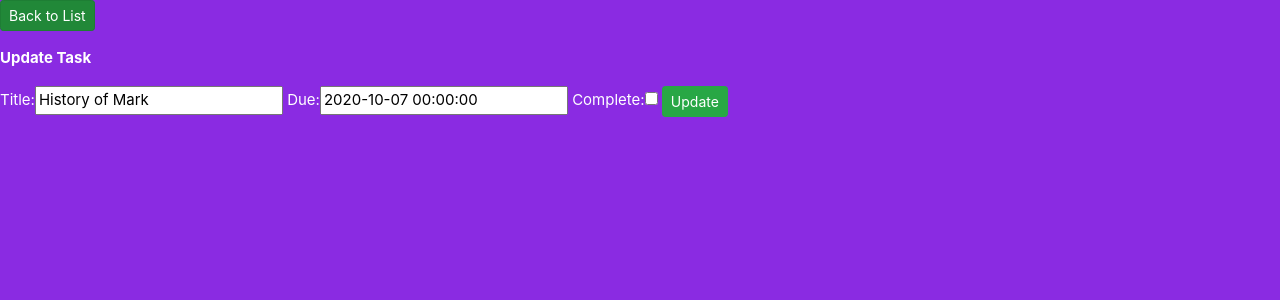
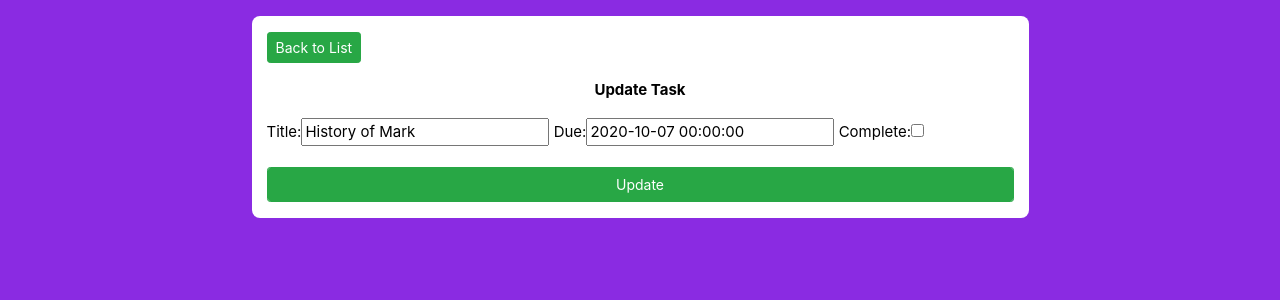
Before and after one commit to MarkChukwuebuka/Django-ToDo-App, a Django app: page /update_task/6/ in a window 1280 px wide. Shown: the top 300 px of the page. Run offline with Django 3.2, Linux system fonts and the light colour scheme; data comes from the database, SQL or seed files in the repository; both versions use the stored data as it was after the commit; some libraries are stand-ins or nearby versions.

Commit message:
updatee and delete pages

```diff
--- a/ToDo/forms.py
+++ b/ToDo/forms.py
@@ -12,7 +12,7 @@ class TaskForm(forms.ModelForm):
 
 
 class UpdateForm(forms.ModelForm):
-    title = forms.CharField(widget=forms.TextInput(attrs = {'placeholder' : 'Enter Task ...'}))
+    title = forms.CharField(widget=forms.TextInput(attrs = {'placeholder' : 'Enter Task ...'}) )
 
     class Meta:
         model = Task
--- a/ToDo/views.py
+++ b/ToDo/views.py
@@ -1,11 +1,13 @@
 from django.shortcuts import render, redirect
 from .models import *
 from .forms import *
+from django.utils import timezone
 
 # Create your views here.
 def listTask(request):
     queryset = Task.objects.order_by('complete', 'due')
     form = TaskForm()
+    current = timezone.now
     if request.method == 'POST':
         form = TaskForm(request.POST)
         if form.is_valid():
@@ -14,6 +16,7 @@ def listTask(request):
     context = {
         'tasks' : queryset,
         'form' : form,
+        'current' : current
     }
     return render(request, 'list_task.html', context)
 
--- a/static/main.css
+++ b/static/main.css
@@ -6,7 +6,7 @@ body {
 
 .item-row {
     background-color: green;
-    border-radius: 5px;
+    border-radius: 8px;
 }
 
 .ulli {
@@ -15,12 +15,34 @@ body {
     justify-content: space-between;
 }
 
+.inner-div{
+    background-color: white;
+    border-radius: 8px;
+    color: black;
+}
+
+hr {
+    border-color:#999966;
+}
+
 .due {
     background-color: crimson;
     border-radius: 3px;
     color: white;
 }
 
+.div-confirm{
+    width: 70%;
+    color: black;
+    background-color: white;
+    border-radius: 8px;
+    height: 50%;
+}
+
+.del{
+    font-weight: bolder;
+    font-size: 20px;
+}
 
 ul li{
     display: inline;
--- a/templates/update_task.html
+++ b/templates/update_task.html
@@ -3,23 +3,23 @@
 
 {% block title %}
 
-  COnfirm Delete?
+  Confirm Delete?
 
 {% endblock title %}
 
 
 {% block content %}
+    <div class="container">
 
-    <div>
-        <p><a class="btn btn-sm btn-success" href="{% url 'task_list' %}">Back to List</a></p>
-        <b>Update Task</b><p>
-        <form method="POST" action="">
-            {% csrf_token %}
-            {{ form }}
-            <input class="btn btn-sm btn-success" type="submit" value="Update" name="Update">
-        </form>
+        <div class="container py-3 my-3 div-confirm">
+            <p><a class="btn btn-sm btn-success" href="{% url 'task_list' %}">Back to List</a></p>
+            <p class="text-center"><b>Update Task</b></p>
+            <form method="POST" action="">
+                {% csrf_token %}
+                {{ form }}
+                <input class="btn btn-sm btn-success form-control mt-3" type="submit" value="Update" name="Update">
+            </form>
 
-        <b></b>
+        </div>
     </div>
-
 {% endblock content %}
```
Also changed, not shown: templates/delete_task.html (+5 -5 lines), templates/list_task.html (+13 -4 lines), db.sqlite3.
